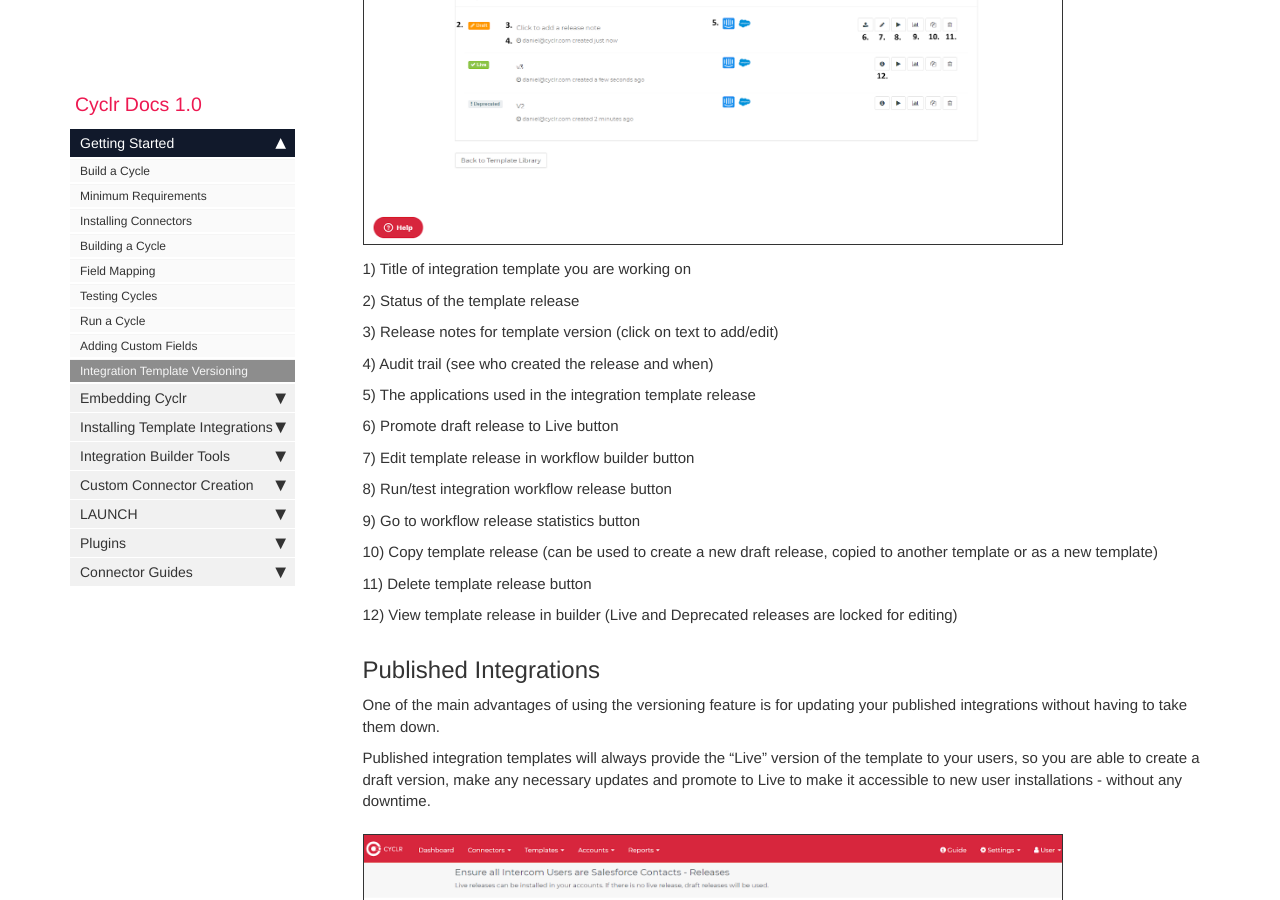
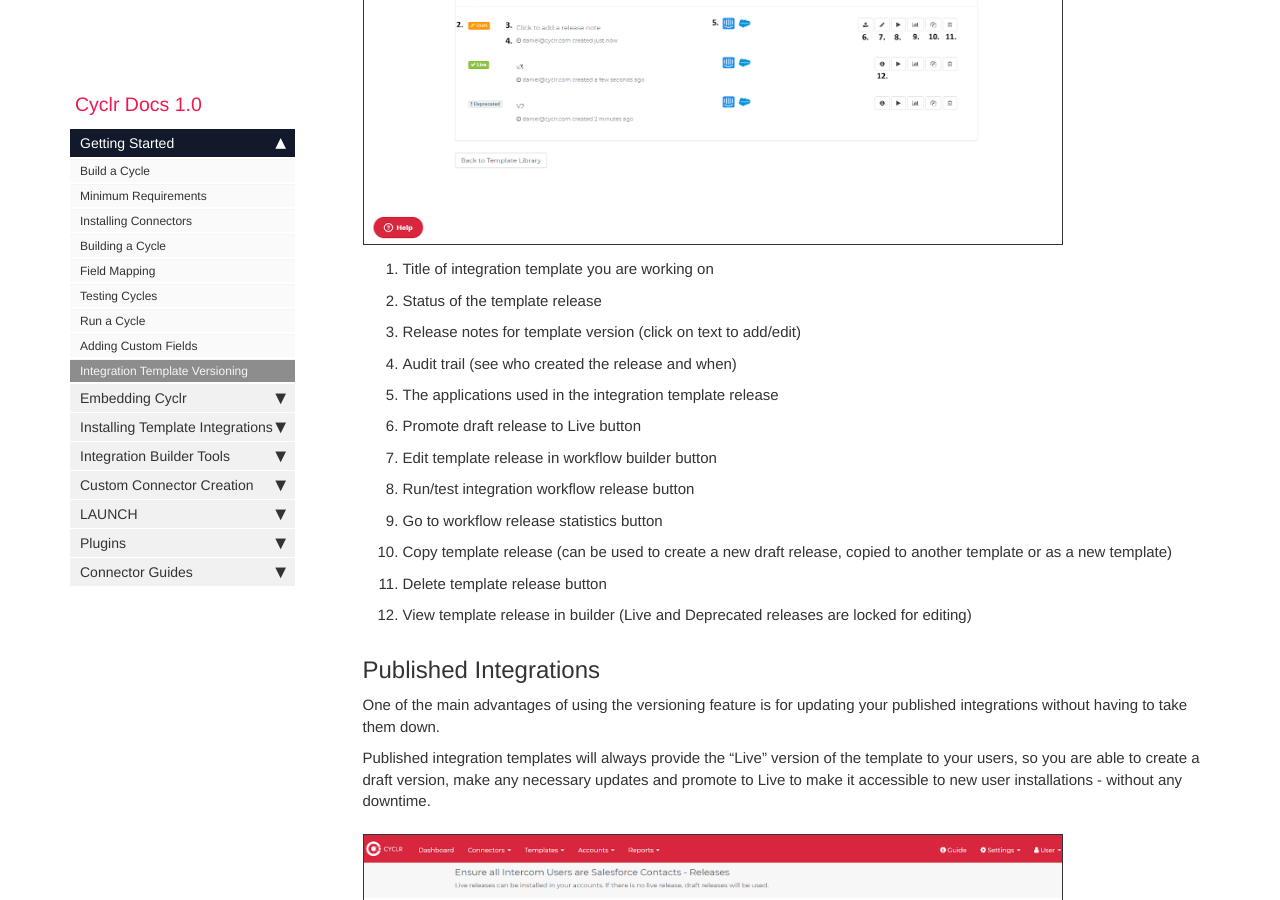
Before and after one commit to sneakysneak/docs, a Jekyll site: the page built from pages/getting-started/template-versioning.md, in a window 1280 px wide and 900 px high, scrolled down 749 px. Built offline with Jekyll 4.4.1, drawn with Linux system fonts in a browser that asks for light colours; nearby versions of some CDN libraries; comment, search, counter and statistics services are not loaded.

Commit message:
Update template-versioning.md

```diff
--- a/pages/getting-started/template-versioning.md
+++ b/pages/getting-started/template-versioning.md
@@ -23,29 +23,18 @@ Template Releases Orientation
 
 ![](./images/Template-Release-Screen.png)
 
-1)  Title of integration template you are working on
-
-2)  Status of the template release
-
-3)  Release notes for template version (click on text to add/edit)
-
-4)  Audit trail (see who created the release and when)
-
-5)  The applications used in the integration template release
-
-6)  Promote draft release to Live button
-
-7)  Edit template release in workflow builder button
-
-8)  Run/test integration workflow release button
-
-9)  Go to workflow release statistics button
-
-10) Copy template release (can be used to create a new draft release, copied to another template or as a new template)
-
-11) Delete template release button
-
-12) View template release in builder (Live and Deprecated releases are locked for editing)
+1.  Title of integration template you are working on
+2.  Status of the template release
+3.  Release notes for template version (click on text to add/edit)
+4.  Audit trail (see who created the release and when)
+5.  The applications used in the integration template release
+6.  Promote draft release to Live button
+7.  Edit template release in workflow builder button
+8.  Run/test integration workflow release button
+9.  Go to workflow release statistics button
+10. Copy template release (can be used to create a new draft release, copied to another template or as a new template)
+11. Delete template release button
+12. View template release in builder (Live and Deprecated releases are locked for editing)
 
 
 
```
